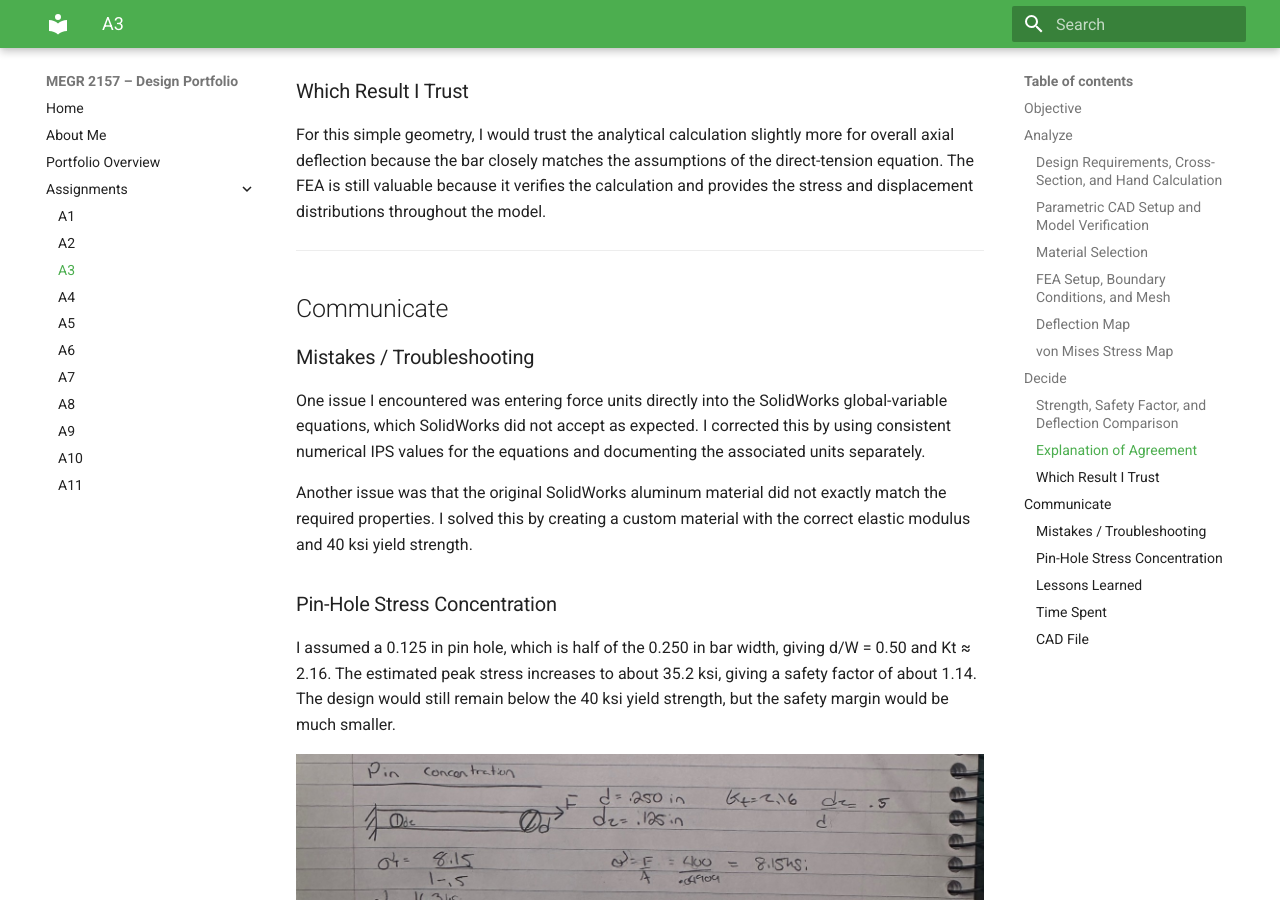
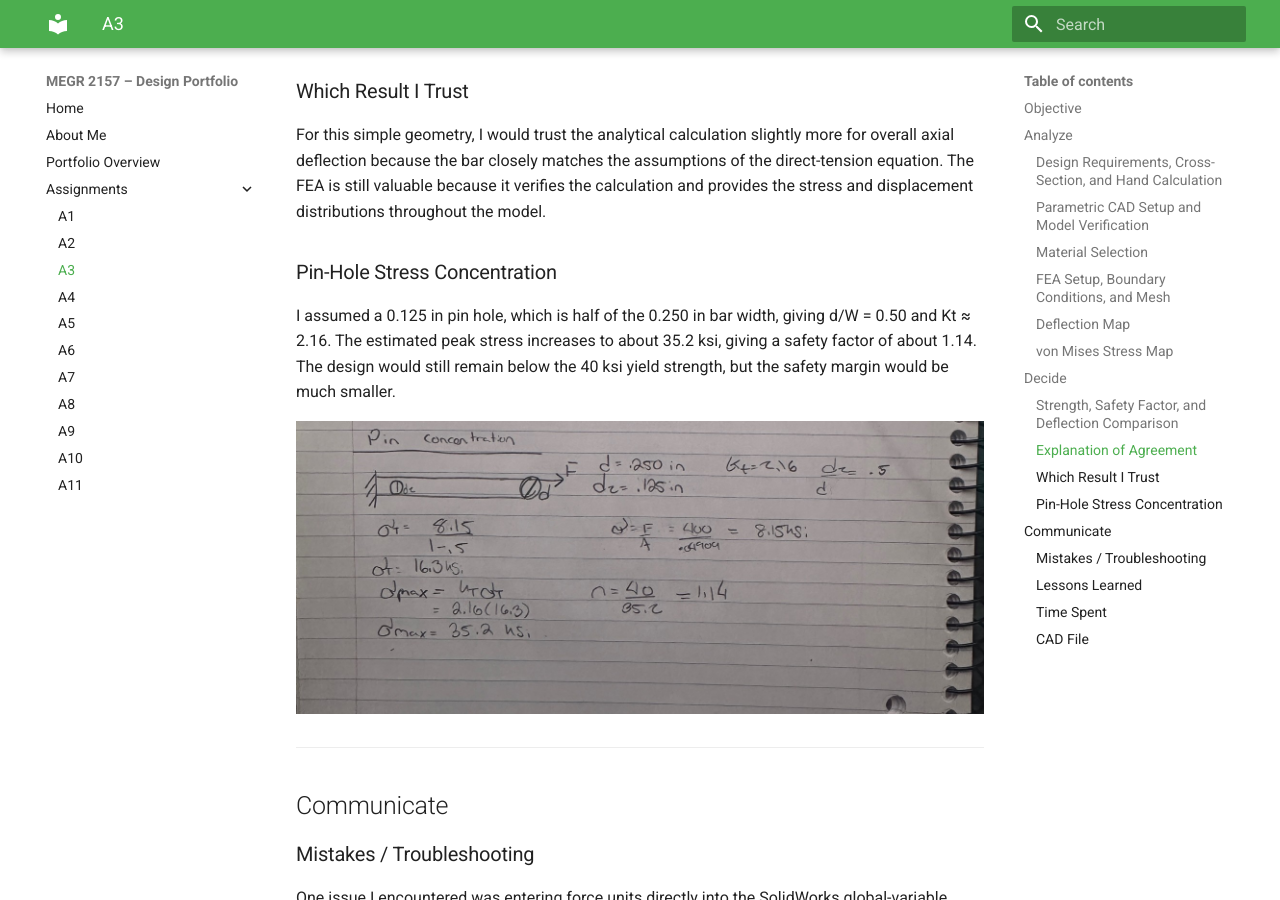
Before and after one commit to rgardn14-max/megr2157-portfolio, an MkDocs documentation site: the page built from docs/assignments/A03/index.md, in a window 1280 px wide and 900 px high, scrolled down 4742 px. Built offline with MkDocs 1.6.1 and Material for MkDocs 9.7.7, drawn with Linux system fonts in a browser that asks for light colours; part of the change alters nothing that is shown.

Commit message:
Update index.md

```diff
--- a/docs/assignments/A03/index.md
+++ b/docs/assignments/A03/index.md
@@ -84,6 +84,12 @@ The analytical and FEA results are nearly identical because the bar has a unifor
 
 For this simple geometry, I would trust the analytical calculation slightly more for overall axial deflection because the bar closely matches the assumptions of the direct-tension equation. The FEA is still valuable because it verifies the calculation and provides the stress and displacement distributions throughout the model.
 
+### Pin-Hole Stress Concentration
+
+I assumed a 0.125 in pin hole, which is half of the 0.250 in bar width, giving d/W = 0.50 and Kt ≈ 2.16. The estimated peak stress increases to about 35.2 ksi, giving a safety factor of about 1.14. The design would still remain below the 40 ksi yield strength, but the safety margin would be much smaller.
+
+![Pin-Hole Stress Concentration Calculation](HandCalc3.jpg)
+
 ---
 
 ## Communicate
@@ -93,12 +99,6 @@ For this simple geometry, I would trust the analytical calculation slightly more
 One issue I encountered was entering force units directly into the SolidWorks global-variable equations, which SolidWorks did not accept as expected. I corrected this by using consistent numerical IPS values for the equations and documenting the associated units separately.
 
 Another issue was that the original SolidWorks aluminum material did not exactly match the required properties. I solved this by creating a custom material with the correct elastic modulus and 40 ksi yield strength.
-
-### Pin-Hole Stress Concentration
-
-I assumed a 0.125 in pin hole, which is half of the 0.250 in bar width, giving d/W = 0.50 and Kt ≈ 2.16. The estimated peak stress increases to about 35.2 ksi, giving a safety factor of about 1.14. The design would still remain below the 40 ksi yield strength, but the safety margin would be much smaller.
-
-![Pin-Hole Stress Concentration Calculation](HandCalc3.jpg)
 
 ### Lessons Learned
 
```
